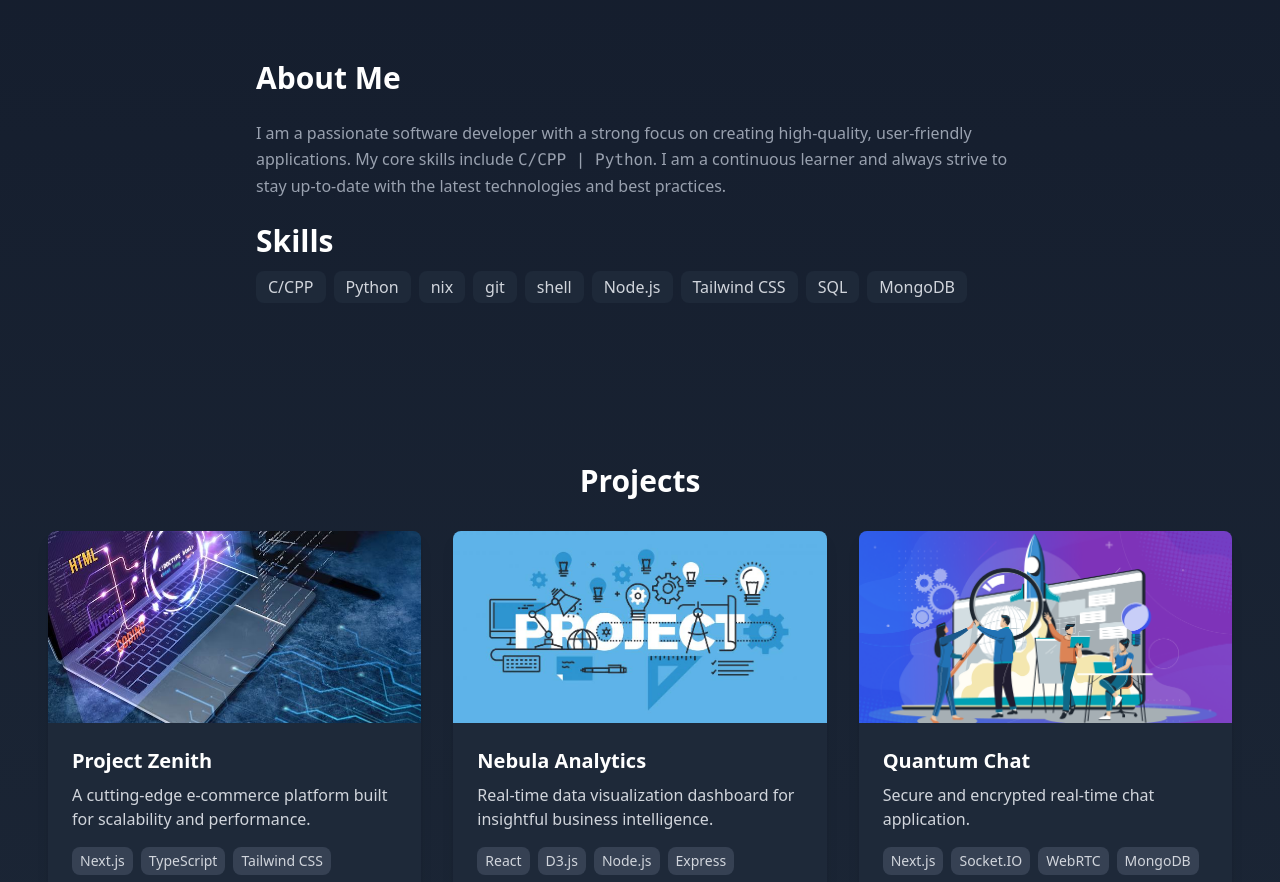
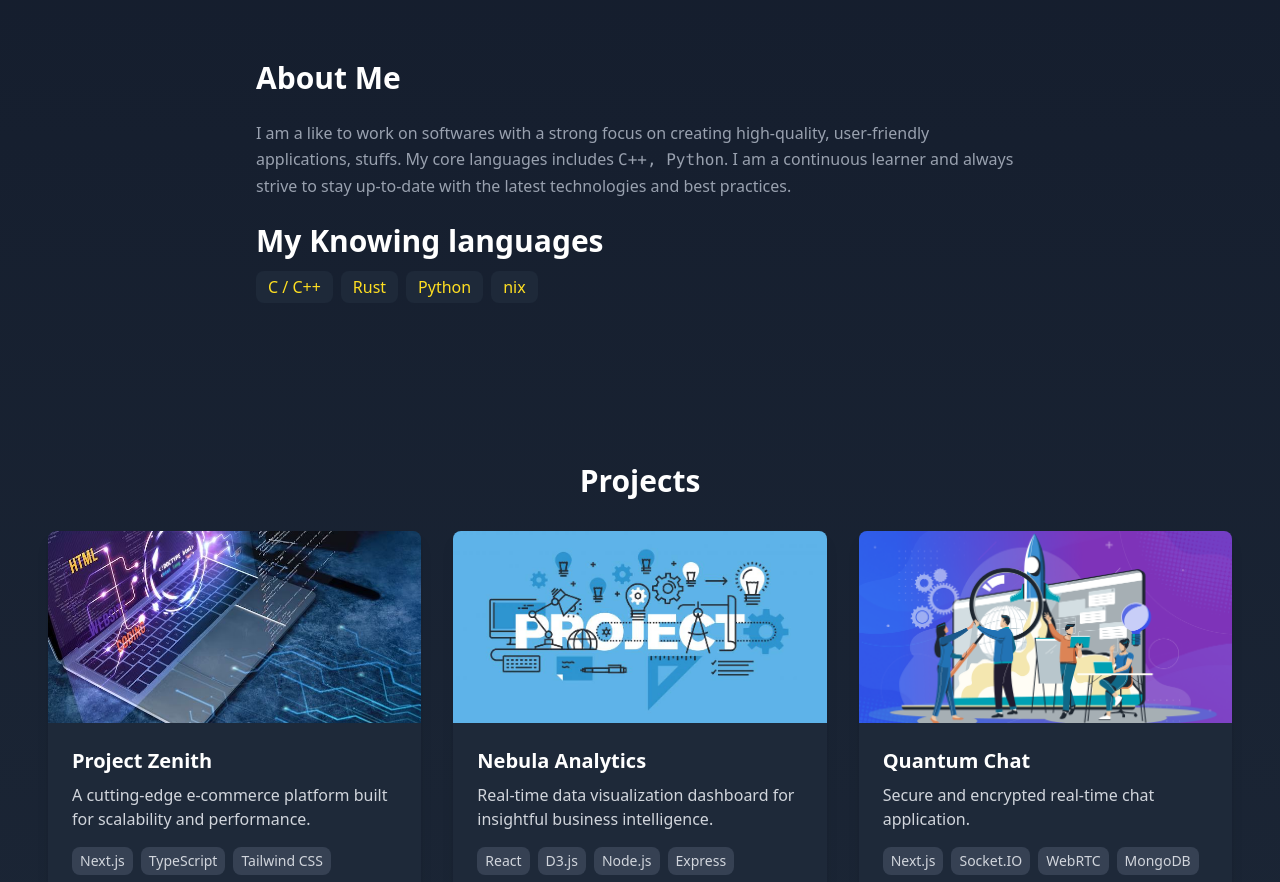
Before and after one commit to c0d3h01/c0d3h01.org, a React (Vite) app: page / in a window 1280 px wide. Shown: the part 820-1702 px from the top of the page. Built offline with nearby package versions, Linux system fonts and the light colour scheme.

Commit message:
chore(About): wording and update skills section in About component

```diff
--- a/src/components/About.tsx
+++ b/src/components/About.tsx
@@ -3,23 +3,18 @@ const About: React.FC = () => {
       <section id="about" className="py-20 w-full max-w-3xl">
         <h2 className="text-3xl font-bold mb-6 text-left">About Me</h2>
         <p className="text-gray-400 leading-relaxed">
-          I am a passionate software developer with a strong focus on creating high-quality, user-friendly applications.
-          My core skills include <code>C/CPP | Python</code>. I am a continuous learner and always strive to stay
+          I am a like to work on softwares with a strong focus on creating high-quality, user-friendly applications, stuffs.
+          My core languages includes <code>C++, Python</code>. I am a continuous learner and always strive to stay
           up-to-date with the latest technologies and best practices.
         </p>
 
         <div className="mt-6 text-left">
-          <h3 className="text-3xl font-bold mb-3">Skills</h3>
+          <h3 className="text-3xl font-bold mb-3">My Knowing languages</h3>
           <ul className="flex flex-wrap gap-2">
-            <li className="bg-gray-800 text-gray-300 px-3 py-1 rounded-lg">C/CPP</li>
-            <li className="bg-gray-800 text-gray-300 px-3 py-1 rounded-lg">Python</li>
-            <li className="bg-gray-800 text-gray-300 px-3 py-1 rounded-lg">nix</li>
-            <li className="bg-gray-800 text-gray-300 px-3 py-1 rounded-lg">git</li>
-            <li className="bg-gray-800 text-gray-300 px-3 py-1 rounded-lg">shell</li>
-            <li className="bg-gray-800 text-gray-300 px-3 py-1 rounded-lg">Node.js</li>
-            <li className="bg-gray-800 text-gray-300 px-3 py-1 rounded-lg">Tailwind CSS</li>
-            <li className="bg-gray-800 text-gray-300 px-3 py-1 rounded-lg">SQL</li>
-            <li className="bg-gray-800 text-gray-300 px-3 py-1 rounded-lg">MongoDB</li>
+            <li className="bg-gray-800 text-yellow-300 px-3 py-1 rounded-lg">C / C++</li>
+            <li className="bg-gray-800 text-yellow-300 px-3 py-1 rounded-lg">Rust</li>
+            <li className="bg-gray-800 text-yellow-300 px-3 py-1 rounded-lg">Python</li>
+            <li className="bg-gray-800 text-yellow-300 px-3 py-1 rounded-lg">nix</li>
           </ul>
         </div>
       </section>
```
